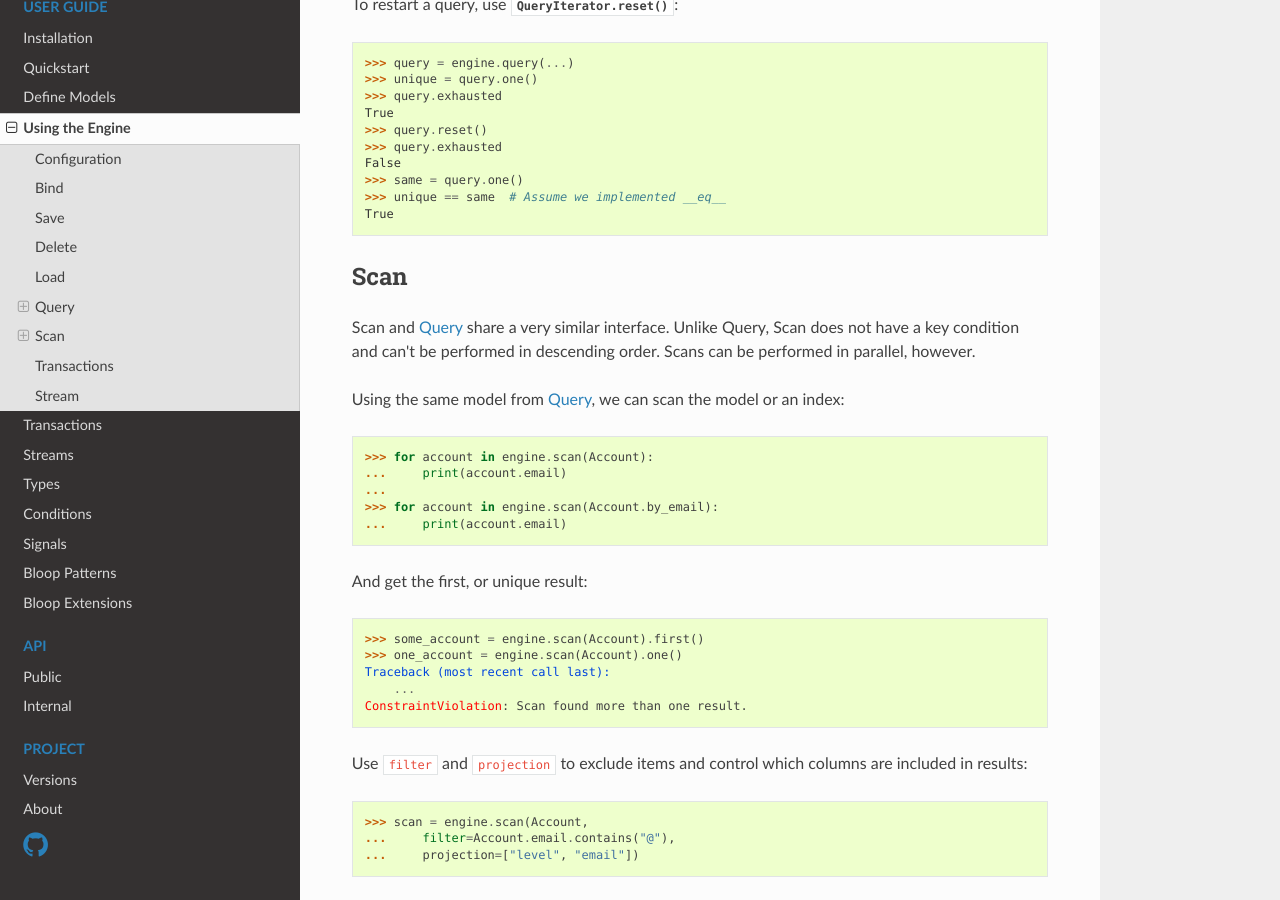
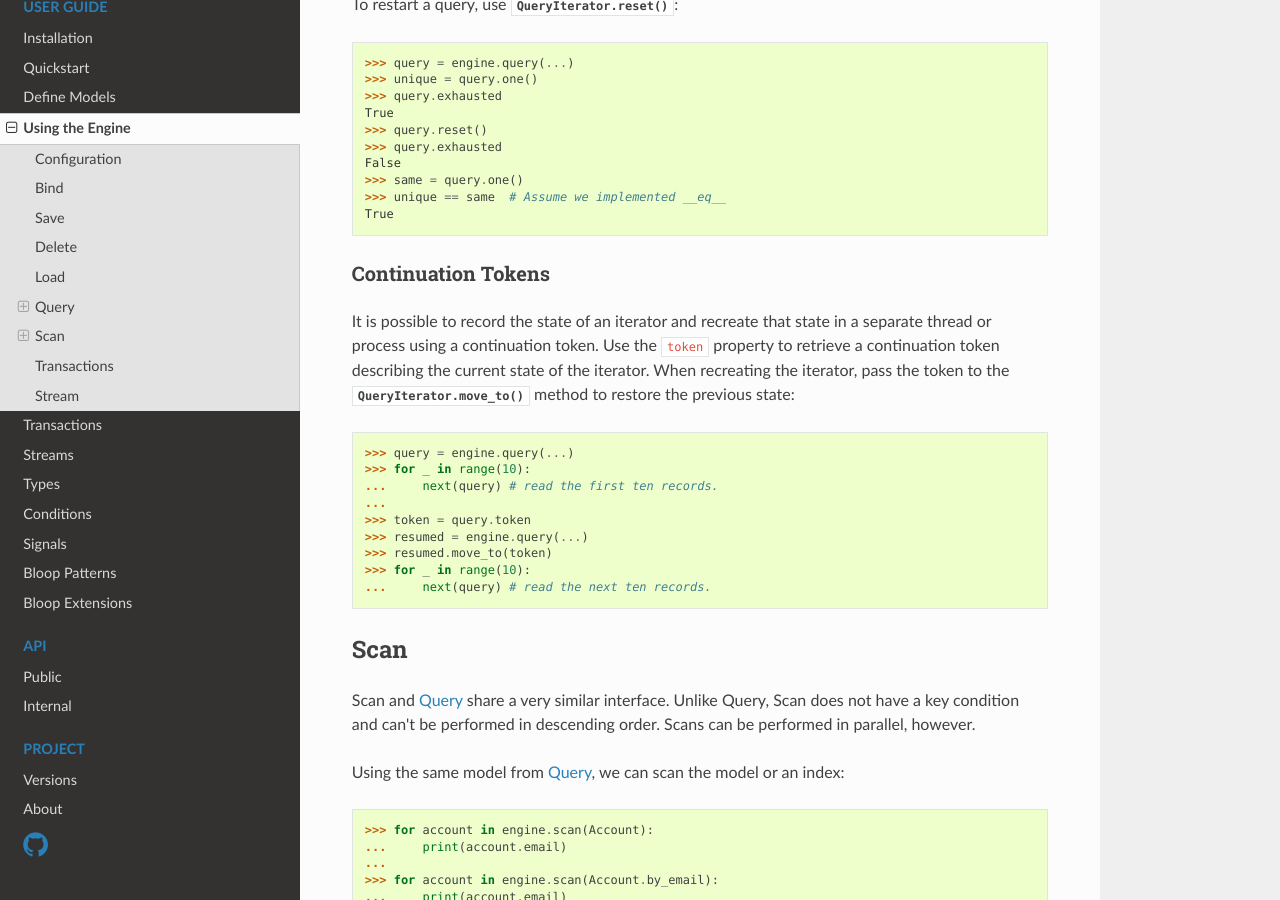
Before and after one commit to numberoverzero/bloop, a Sphinx documentation site: the page built from docs/user/engine.rst, in a window 1280 px wide and 900 px high, scrolled down 8744 px. Built offline with Sphinx 7.4.7 and the Read the Docs theme 2.0.0, drawn with Linux system fonts in a browser that asks for light colours.

Commit message:
Add SearchIterator.token user docs from @platta #132, #133

```diff
--- a/docs/user/engine.rst
+++ b/docs/user/engine.rst
@@ -492,6 +492,27 @@ To restart a query, use :func:`QueryIterator.reset() <bloop.search.QueryIterator
     >>> unique == same  # Assume we implemented __eq__
     True
 
+-------------------
+Continuation Tokens
+-------------------
+
+It is possible to record the state of an iterator and recreate that state in a separate thread or process using a
+continuation token. Use the ``token`` property to retrieve a continuation token describing the current state of the
+iterator. When recreating the iterator, pass the token to the
+:func:`QueryIterator.move_to() <bloop.search.QueryIterator.move_to>` method to restore the previous state:
+
+.. code-block:: pycon
+
+    >>> query = engine.query(...)
+    >>> for _ in range(10):
+    ...     next(query) # read the first ten records.
+    ...
+    >>> token = query.token
+    >>> resumed = engine.query(...)
+    >>> resumed.move_to(token)
+    >>> for _ in range(10):
+    ...     next(query) # read the next ten records.
+
 ======
  Scan
 ======
```
